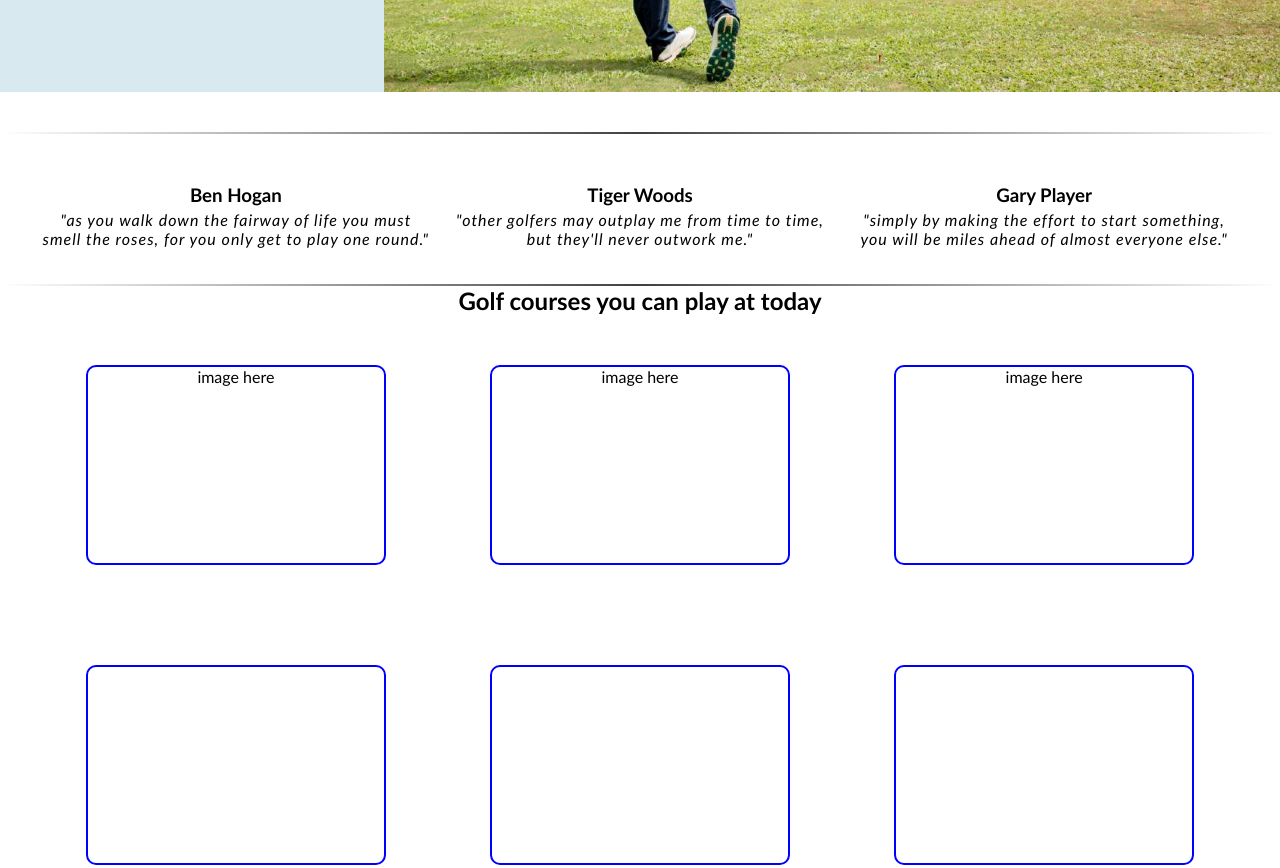
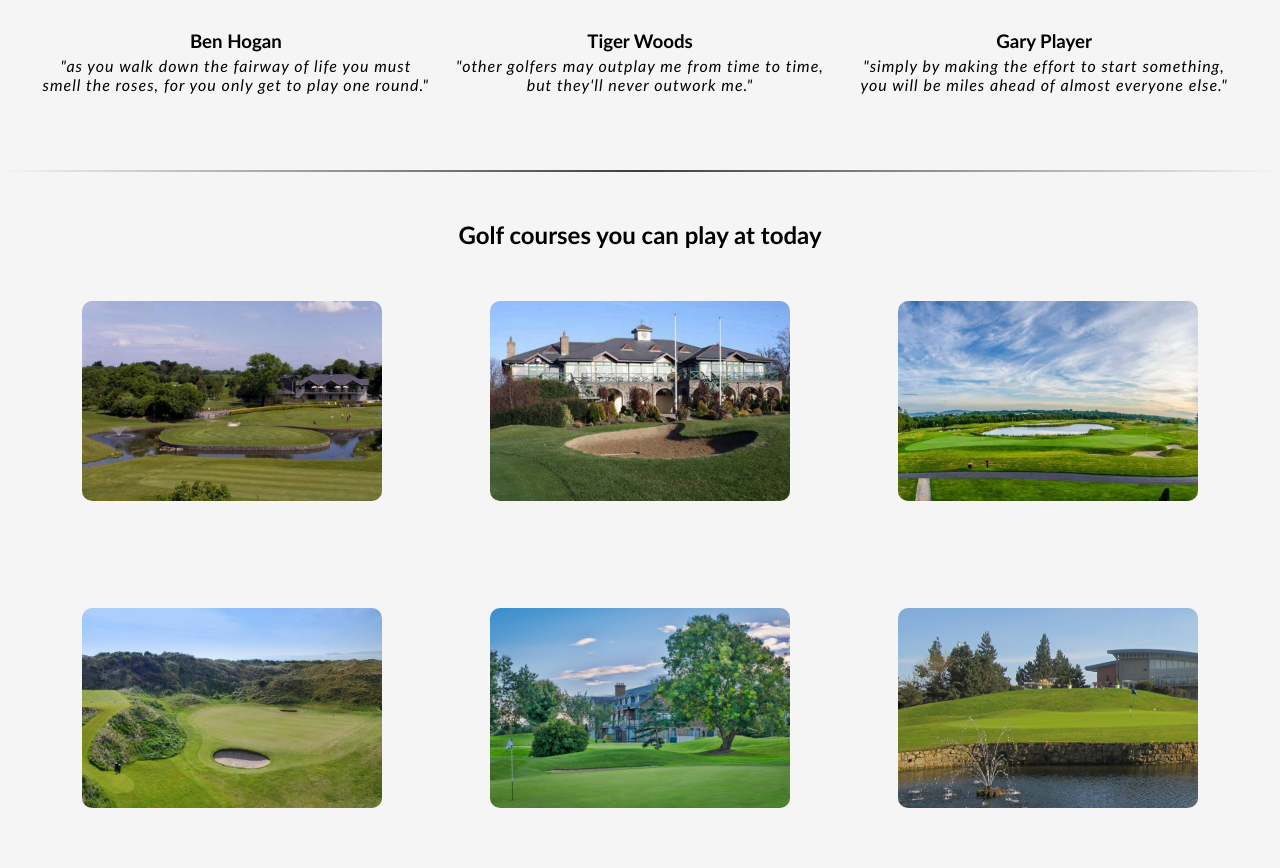
Before and after one commit to Ian-Garrigan/Milestone-Project-1, a plain HTML site: page index.html in a window 1280 px wide. Shown: the part 860-1728 px from the top of the page. Drawn offline with Linux system fonts and the light colour scheme.

Commit message:
Add background image to div views

```diff
--- a/assets/css/style.css
+++ b/assets/css/style.css
@@ -9,6 +9,7 @@
   }
   body {
     font-family: Days, Calibri, sans-serif;
+    background: #f5f5f5;
   }
 
   h1, h2 {
@@ -17,7 +18,7 @@
 
   header {
     background-color: rgb(64, 154, 223);
-    height: 22vw;
+    height: 10vw;
     position: sticky;
     top: 0;
     z-index: 100;
@@ -50,8 +51,8 @@
   #site-logo img {
     /* float: left; */
     border-radius: 50%;
-    width: 18vw;
-    margin: 1em;
+    width: 15.5vw;
+    margin: 1em 0.5em 0.5em 2em;
     z-index: 10;
   }
 
@@ -101,8 +102,8 @@
     background-color: rgba(82, 78, 78, 0.5);
     border-radius: 8px;
     position: absolute;
-    top: 2em;
-    right: 2em;
+    top: 3em;
+    right: 10em;
     margin: 0;
   }
 
@@ -119,6 +120,7 @@
     font-size: 17px;
     padding: 3px;
     margin-top: 10px;
+    cursor: pointer;
   }
 
   .register-container {
@@ -127,8 +129,8 @@
     background-color: rgba(82, 78, 78, 0.5);
     border-radius: 8px;
     position: absolute;
-    top: 25em;
-    right: 2em;
+    top: 28em;
+    right: 10em;
     padding: 15px;
     text-align: center;
   }
@@ -152,18 +154,48 @@
 }
 
 .local-courses-gallery {
-  width: 100%;
+  /* width: 100%; */
   text-align: center;
+  margin-top: 3em;
 }
 
 .golf-course-view {
   width: 300px;
   height: 200px;
-  border: 2px solid blue;
   border-radius: 10px;
   display: inline-block;
   box-sizing: border-box;
-  margin: 50px;
+  margin: 3.25em;
+}
+
+#view-1 {
+  background-image: url(../images/corrstown_golf.jpg);
+  background-size: cover;
+}
+
+#view-2 {
+  background-image: url(../images/malahide_golf_club.jpg);
+  background-size: cover;
+}
+
+#view-3 {
+  background-image: url(../images/castleknock_golf_club.jpg);
+  background-size: cover;
+}
+
+#view-4 {
+  background-image: url(../images/island_golf_club.jpg);
+  background-size: cover;
+}
+
+#view-5 {
+  background-image: url(../images/st_margarets_golf_club.jpg);
+  background-size: cover;
+}
+
+#view-6 {
+  background-image: url(../images/donabate_golf_club.jpg);
+  background-size: cover;
 }
 
 #live-info {
@@ -181,7 +213,7 @@
 
 #live-info h2 {
   text-align: center;
-  margin-top: 20px;
+  margin-top: 2.5em;
 }
 
 footer {
@@ -206,5 +238,6 @@ footer {
 hr {
   border: 0;
   height: 2px;
+  margin-top: 2.5em;
   background-image: linear-gradient(to right, rgba(0, 0, 0, 0), rgba(0, 0, 0, 0.75), rgba(0, 0, 0, 0));
 }
--- a/index.html
+++ b/index.html
@@ -83,12 +83,12 @@
 <hr>
 <section class="local-courses-gallery">
         <h2>Golf courses you can play at today</h2>
-    <div class="golf-course-view"> image here</div>
-    <div class="golf-course-view">image here</div>
-    <div class="golf-course-view">image here</div>
-    <div class="golf-course-view"></div>
-    <div class="golf-course-view"></div>
-    <div class="golf-course-view"></div>
+    <div class="golf-course-view" id="view-1"></div>
+    <div class="golf-course-view" id="view-2"></div>
+    <div class="golf-course-view" id="view-3"></div>
+    <div class="golf-course-view" id="view-4"></div>
+    <div class="golf-course-view" id="view-5"></div>
+    <div class="golf-course-view" id="view-6"></div>
 </section>
 <hr>
 <section id="live-info">
```
Also changed, not shown: assets/images/ashbourne_club.jpg (added), assets/images/beaverstown_golf2.jpg (added), assets/images/castleknock_golf_club.jpg (added), assets/images/castleknock_golf_club2.jpg (added), assets/images/clontarf_golf_club.jpg (added), assets/images/corrstown_golf.jpg (added), assets/images/donabate_golf_club.jpg (added), assets/images/island_golf_club.jpg (added), assets/images/malahide_golf_club.jpg (added), assets/images/st_margarets_golf_club.jpg (added).
